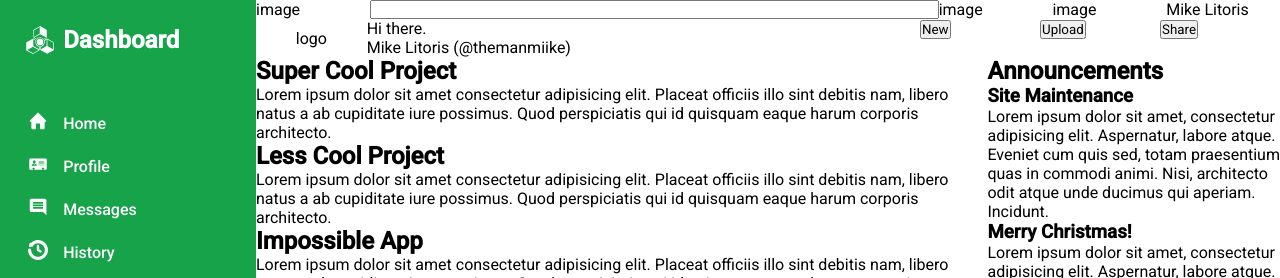
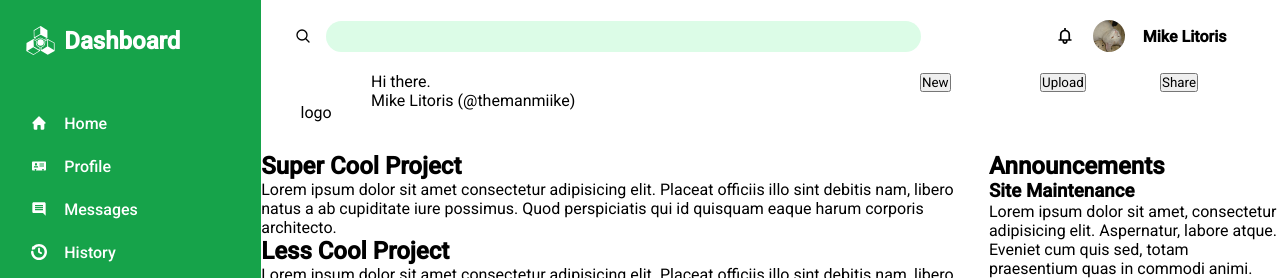
Before and after one commit to abudi53/only-css-admin-dashboard, a plain HTML site: page index.html in a window 1280 px wide. Shown: the top 278 px of the page. Drawn offline with Linux system fonts and the light colour scheme.

Commit message:
Finish header

```diff
--- a/index.html
+++ b/index.html
@@ -44,20 +44,22 @@
         <div class="content">
 
             <header>
-                <div class="search-icon">
-                    image
-                    <!-- <img src="assets/search.svg"> -->
+                <div class="search-bar">
+
+                    <div class="logo">
+                        <img src="assets/search.svg">
+                    </div>
+                    <input type="text">
                 </div>
-                <input type="text">
-                <div class="notification-icon">
-                    image
-                    <!-- <img src="assets/notification.svg"> -->
+                <div class="profile-info">
+                    <div class="logo">
+                        <img src="assets/notification.svg">
+                    </div>
+                    <div class="logo" id="user-logo">
+                        <img src="assets/user-icon.jpg">
+                    </div>
+                    <div class="user-name">Mike Litoris</div>
                 </div>
-                <div class="user-img">
-                    image
-                    <!-- <img src="assets/user-icon.jpg"> -->
-                </div>
-                <div class="user-name">Mike Litoris</div>
 
 
 
--- a/style.css
+++ b/style.css
@@ -7,7 +7,7 @@
 .container {
     height: 100vh;
     display: grid;
-    grid-template-columns: 1fr 4fr;
+    grid-template-columns: 1fr 3.9fr;
 
 }
 
@@ -57,10 +57,14 @@
 
 }
 .logo img {
-    height: 50%;
-    width: 50%;
+    height: 1rem;
+    width: 1rem;
+    justify-self: center;
+}
+
+.side-list .logo img, #container-logo img {
     filter: invert(82%) sepia(97%) saturate(38%) hue-rotate(353deg) brightness(108%) contrast(109%);
-    justify-self: center;
+
 }
 
 ul {
@@ -69,12 +73,46 @@ ul {
 
 header {
     display: grid;
-    grid-template-columns: 1fr 5fr 1fr 1fr 1fr;
+    grid-template-columns: 3fr 1fr;
+    height: 5vh;
+    padding: 16px;
+    padding-left: 1rem;
+    background-color: #fff;
+    align-items: center;
+}
+
+header .search-bar {
+    display: flex;
+    gap: 0.8rem;
+    padding-left: 16px;
+}
+.search-bar input {
+    border: none;
+    background-color: #dcfce7;
+    outline: none;
+    width: 80%;
+    padding: 8px;
+    border-radius: 20px;
+}
+
+header .profile-info {
+    display: flex;
+    justify-content: center;
+    align-items: center;
+    gap: 16px;
+    font-weight: 700;
+}
+
+#user-logo img {
+    height: 2rem;
+    width: 2rem;
+    border-radius: 50%;
 }
 
 .welcome {
     display: grid;
     grid-template-columns: 1fr 5fr 3fr;
+    height: 10vh;
 }
 
 .welcome ul {
```
